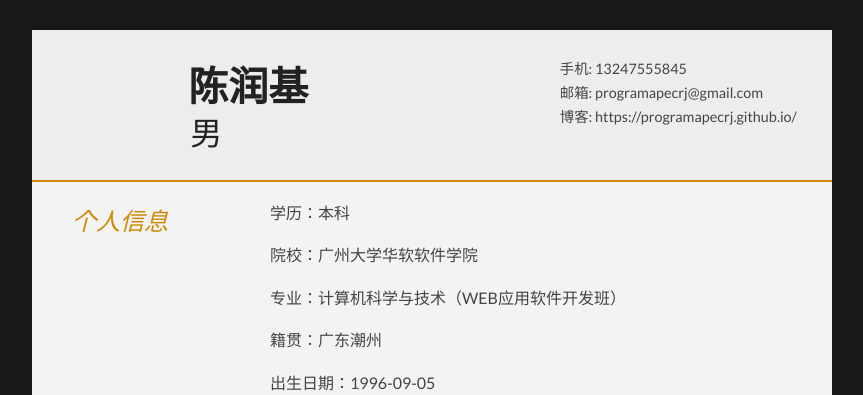
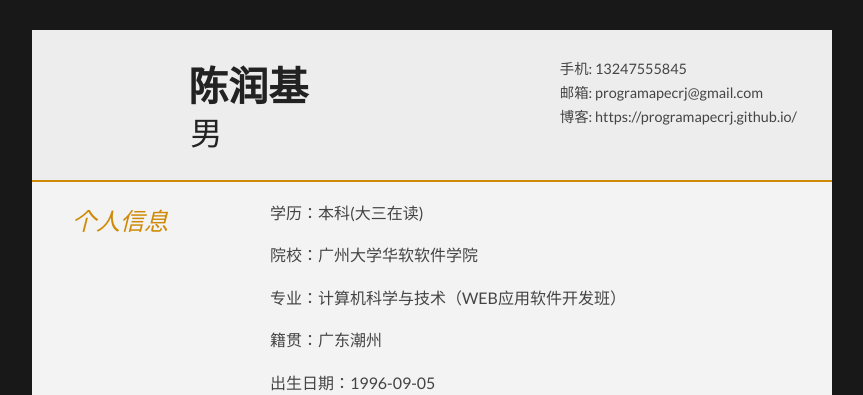
Before and after one commit to ProgramApeCrj/programapecrj.github.io, a Jekyll site: the page built from _posts/2018-05-01-resume.html, in a window 1280 px wide. Shown: the top 395 px of the page, without its empty margins (208-1071 px from the left). Built offline with Jekyll 4.4.1, drawn with Linux system fonts in a browser that asks for light colours.

Commit message:
Update 2018-05-01-resume.html

```diff
--- a/_posts/2018-05-01-resume.html
+++ b/_posts/2018-05-01-resume.html
@@ -50,7 +50,7 @@ title : 我的个人简历（分类：个人信息）
 				</div>
 
 				<div class="sectionContent">
-					<p>学历：本科</p>
+					<p>学历：本科(大三在读)</p>
 					<p>院校：广州大学华软软件学院</p>
 					<p>专业：计算机科学与技术（WEB应用软件开发班）</p>
 					<p>籍贯：广东潮州</p>
```
